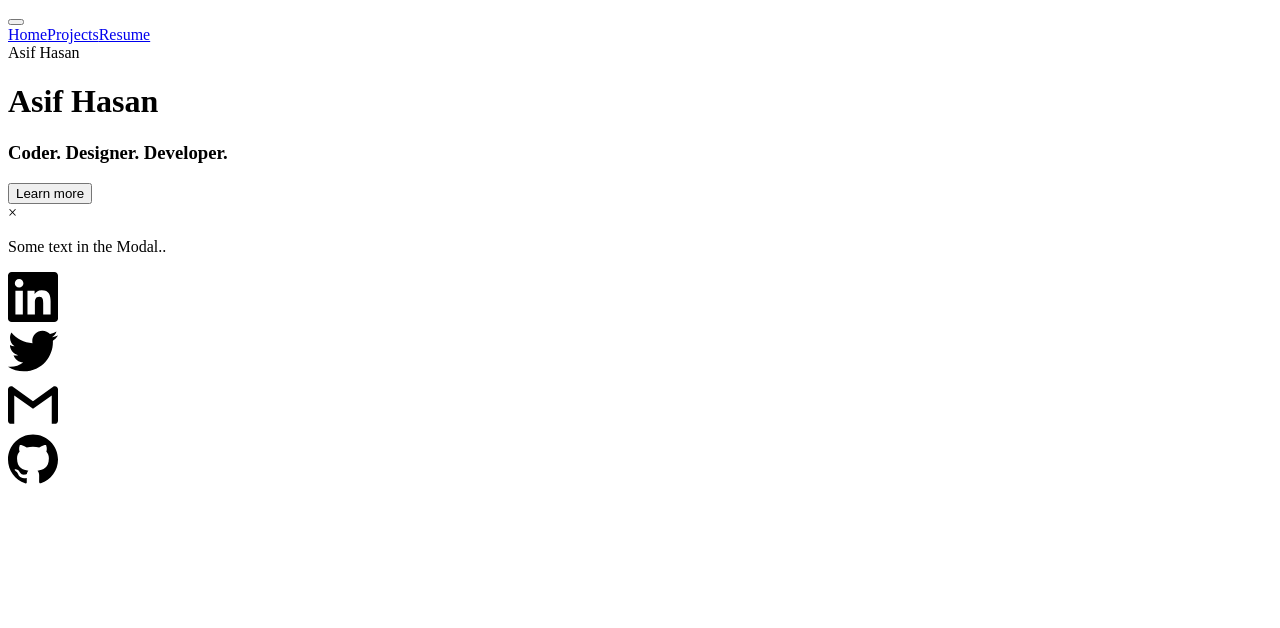
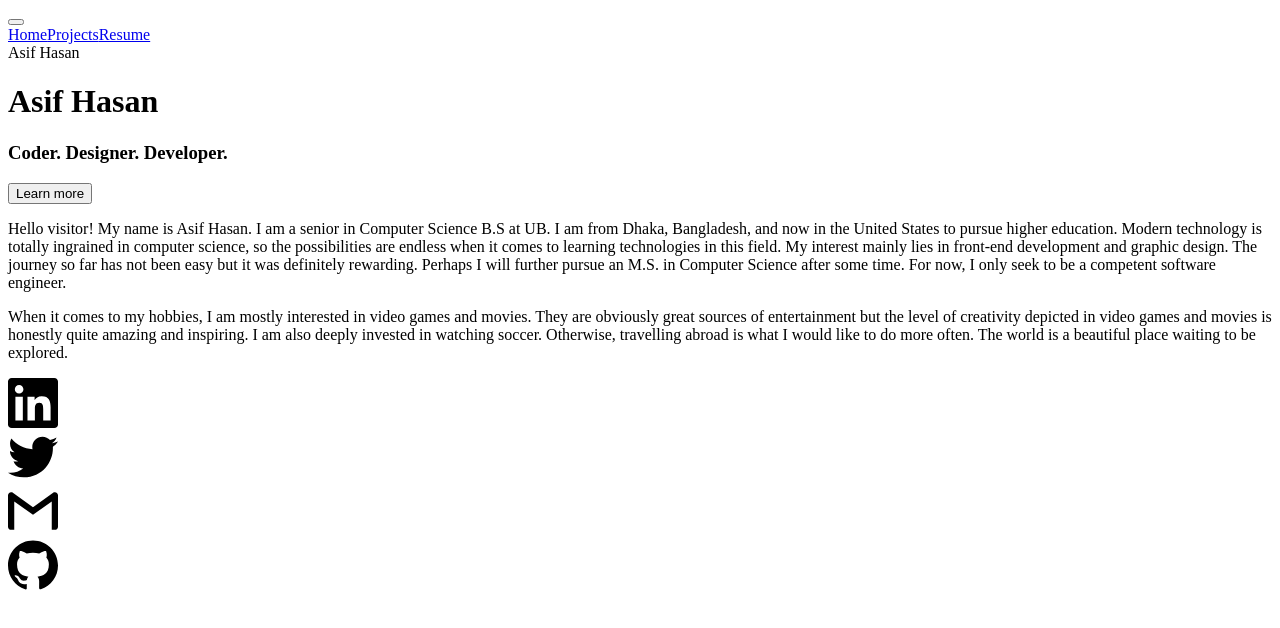
Before and after one commit to Bousine/Personal-Website-v2, a React app: page / in a window 1280 px wide. Shown: the top 628 px of the page. Built offline with nearby package versions, Linux system fonts and the light colour scheme; the HTML template or start-up script is replaced by a standard one.

Commit message:
Model almost done, animations remaining.

```diff
--- a/react-client/src/Components/Header.jsx
+++ b/react-client/src/Components/Header.jsx
@@ -11,7 +11,7 @@ function Header(){
         <Navbar.Toggle aria-controls="basic-navbar-nav" />
         <Navbar.Collapse id="basic-navbar-nav">
           <Nav id="navbuttons" className="mr-auto justify-content-center">
-            <Nav.Link href="#home">Home</Nav.Link>
+            <Nav.Link href="#home" active>Home</Nav.Link>
             <Nav.Link href="#projects">Projects</Nav.Link>
             <Nav.Link href="#resume">Resume</Nav.Link>
           </Nav>
--- a/react-client/src/Components/Homepage.jsx
+++ b/react-client/src/Components/Homepage.jsx
@@ -13,9 +13,6 @@ class Homepage extends React.Component{
     var span = document.getElementsByClassName("close")[0];
     btn.onclick = function() {
       modal.style.display = "block";
-    }
-    span.onclick = function() {
-      modal.style.display = "none";
     }
     window.onclick = function(event) {
       if (event.target == modal) {
--- a/react-client/src/Components/InfoBox.jsx
+++ b/react-client/src/Components/InfoBox.jsx
@@ -1,11 +1,12 @@
 import React from 'react'
+import myInfo from './myInfo'
 
-function InfoBox(props){
+function InfoBox(){
   return (
     <div className="modalContainer">
       <div className="modalContent">
-        <span className="close" onClick={()=>props.handleClick()}>&times;</span>
-        <p>Some text in the Modal..</p>
+        <p>{myInfo.firstp}</p>
+        <p>{myInfo.secondp}</p>
       </div>
     </div>
   )
--- a/react-client/src/Components/myInfo.jsx
+++ b/react-client/src/Components/myInfo.jsx
@@ -2,7 +2,7 @@ const myInfo={
   title: "Asif Hasan",
   subtitle: "Coder. Designer. Developer.",
   firstp: "Hello visitor! My name is Asif Hasan. I am a senior in Computer Science B.S at UB. I am from Dhaka, Bangladesh, and now in the United States to pursue higher education. Modern technology is totally ingrained in computer science, so the possibilities are endless when it comes to learning technologies in this field. My interest mainly lies in front-end development and graphic design. The journey so far has not been easy but it was definitely rewarding. Perhaps I will further pursue an M.S. in Computer Science after some time. For now, I only seek to be a competent software engineer.",
-  secondp: "When it comes to my hobbies, I am mostly interested in video games and movies. They are obviously great sources of entertainment but the level of creativity depicted in video games and movies is frankly quite amazing and inspiring. I am also deeply invested in watching soccer. Otherwise, travelling abroad is what I would like to do more often; though I have been to quite a few countries already, mainly in Asia and Australia. My next preferred destination would be in Europe. The world is a beautiful place waiting to be explored."
+  secondp: "When it comes to my hobbies, I am mostly interested in video games and movies. They are obviously great sources of entertainment but the level of creativity depicted in video games and movies is honestly quite amazing and inspiring. I am also deeply invested in watching soccer. Otherwise, travelling abroad is what I would like to do more often. The world is a beautiful place waiting to be explored."
 }
 
 export default myInfo
```
Also changed, not shown: 1 other file (tests, documents, lock files or other folders).
